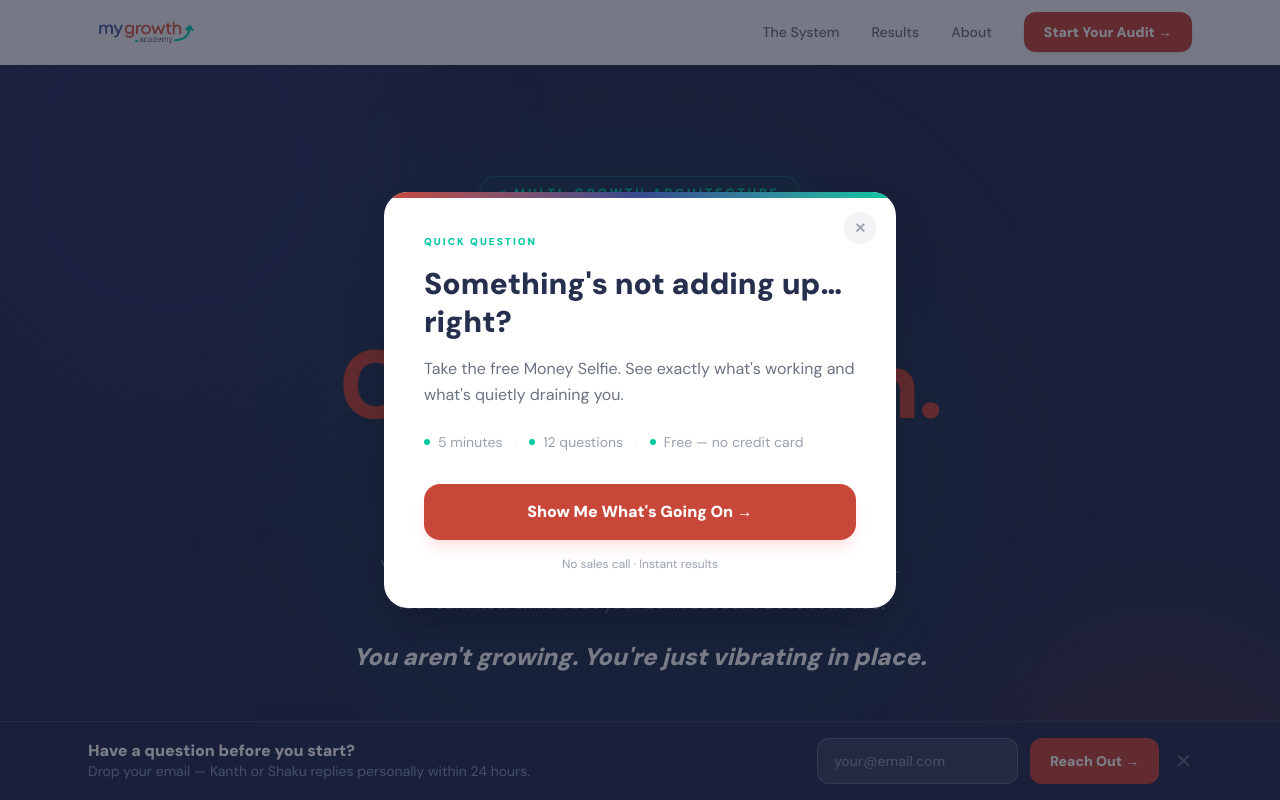
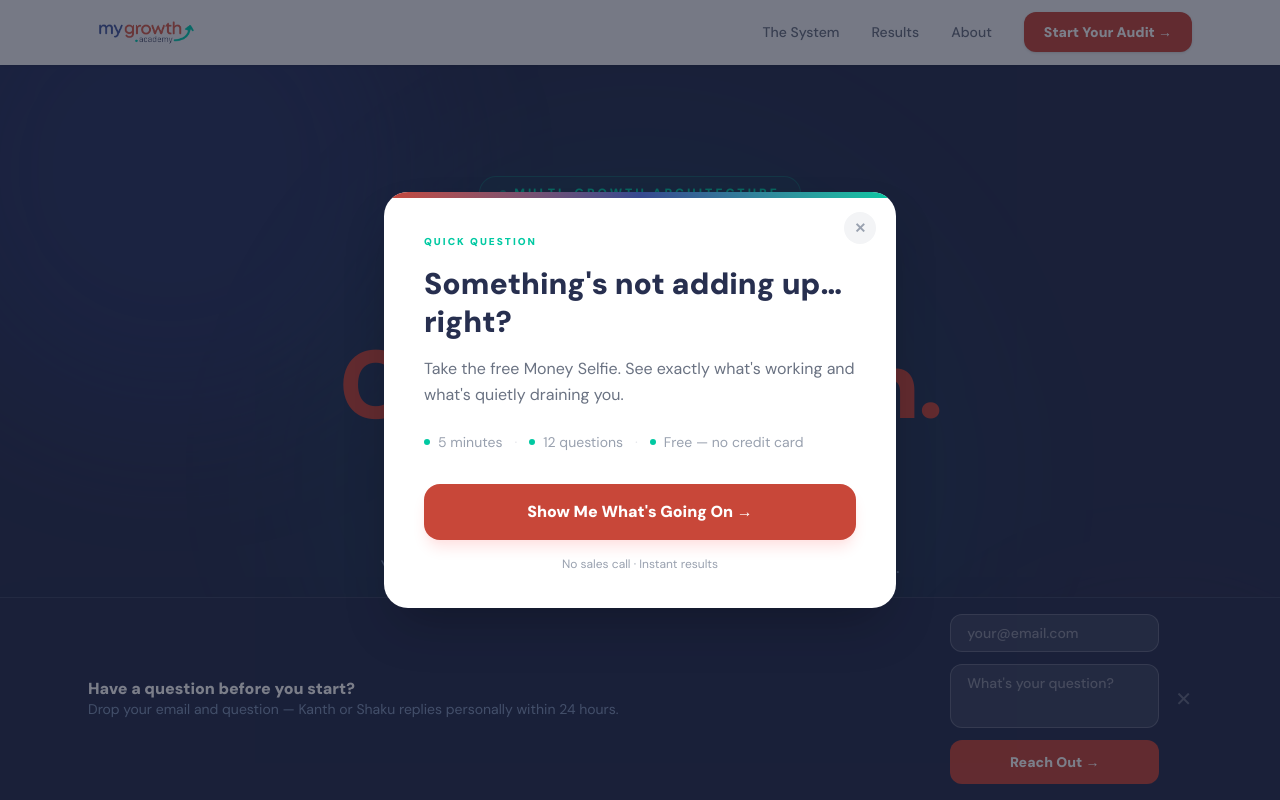
Before and after one commit to mygrowthacademy/mga-landing, a Next.js app: page / in a window 1280 px wide. Shown: the top 800 px of the page. Built offline with nearby package versions, Linux system fonts and the light colour scheme.

Commit message:
Update page.tsx

```diff
--- a/app/page.tsx
+++ b/app/page.tsx
@@ -25,21 +25,22 @@ function FadeIn({ children, className = '', delay = 0 }: { children: React.React
   );
 }
 
-function EmailCapture({ dark = false, source = 'inline' }: { dark?: boolean; source?: string }) {
+function EmailCapture({ dark = false, source = 'inline', inline = false }: { dark?: boolean; source?: string; inline?: boolean }) {
   const [email, setEmail] = useState('');
+  const [message, setMessage] = useState('');
   const [status, setStatus] = useState<'idle' | 'loading' | 'success' | 'error'>('idle');
 
   const handleSubmit = async (e: React.FormEvent) => {
     e.preventDefault();
-    if (!email) return;
+    if (!email || !message) return;
     setStatus('loading');
     try {
       const res = await fetch('https://formspree.io/f/mqenvezd', {
         method: 'POST',
         headers: { 'Content-Type': 'application/json', 'Accept': 'application/json' },
-        body: JSON.stringify({ email, source, _replyto: email }),
+        body: JSON.stringify({ email, message, source, _replyto: email }),
       });
-      if (res.ok) { setStatus('success'); setEmail(''); }
+      if (res.ok) { setStatus('success'); setEmail(''); setMessage(''); }
       else setStatus('error');
     } catch { setStatus('error'); }
   };
@@ -57,18 +58,53 @@ function EmailCapture({ dark = false, source = 'inline' }: { dark?: boolean; sou
     );
   }
 
+  if (inline) {
+    return (
+      <form onSubmit={handleSubmit} className="w-full max-w-md mx-auto space-y-3">
+        <input
+          type="email" value={email} onChange={(e) => setEmail(e.target.value)}
+          placeholder="your@email.com" required
+          className={`w-full px-4 py-3 rounded-xl border text-sm font-medium outline-none transition-all
+            ${dark
+              ? 'bg-white/10 border-white/20 text-white placeholder-white/40 focus:border-[#00C9A2]'
+              : 'bg-white border-gray-200 text-gray-900 placeholder-gray-400 focus:border-[#36488F]'}`}
+        />
+        <textarea
+          value={message} onChange={(e) => setMessage(e.target.value)}
+          placeholder="What's your question?" required
+          className={`w-full px-4 py-3 rounded-xl border text-sm font-medium outline-none transition-all resize-none h-24
+            ${dark
+              ? 'bg-white/10 border-white/20 text-white placeholder-white/40 focus:border-[#00C9A2]'
+              : 'bg-white border-gray-200 text-gray-900 placeholder-gray-400 focus:border-[#36488F]'}`}
+        />
+        <button type="submit" disabled={status === 'loading'}
+          className="w-full bg-[#C84739] hover:bg-[#A63A2F] text-white font-black px-5 py-3 rounded-xl transition-all text-sm disabled:opacity-60 hover:scale-105">
+          {status === 'loading' ? '...' : 'Reach Out →'}
+        </button>
+      </form>
+    );
+  }
+
   return (
-    <form onSubmit={handleSubmit} className="flex gap-3 w-full max-w-md">
+    <form onSubmit={handleSubmit} className="flex flex-col gap-3 w-full max-w-md">
       <input
         type="email" value={email} onChange={(e) => setEmail(e.target.value)}
         placeholder="your@email.com" required
-        className={`flex-1 px-4 py-3 rounded-xl border text-sm font-medium outline-none transition-all
+        className={`px-4 py-2 rounded-xl border text-sm font-medium outline-none transition-all
+          ${dark
+            ? 'bg-white/10 border-white/20 text-white placeholder-white/40 focus:border-[#00C9A2]'
+            : 'bg-white border-gray-200 text-gray-900 placeholder-gray-400 focus:border-[#36488F]'}`}
+      />
+      <textarea
+        value={message} onChange={(e) => setMessage(e.target.value)}
+        placeholder="What's your question?" required
+        className={`px-4 py-2 rounded-xl border text-sm font-medium outline-none transition-all resize-none h-16
           ${dark
             ? 'bg-white/10 border-white/20 text-white placeholder-white/40 focus:border-[#00C9A2]'
             : 'bg-white border-gray-200 text-gray-900 placeholder-gray-400 focus:border-[#36488F]'}`}
       />
       <button type="submit" disabled={status === 'loading'}
-        className="bg-[#C84739] hover:bg-[#A63A2F] text-white font-black px-5 py-3 rounded-xl transition-all text-sm whitespace-nowrap disabled:opacity-60 hover:scale-105">
+        className="bg-[#C84739] hover:bg-[#A63A2F] text-white font-black px-5 py-3 rounded-xl transition-all text-sm disabled:opacity-60 hover:scale-105">
         {status === 'loading' ? '...' : 'Reach Out →'}
       </button>
     </form>
@@ -100,7 +136,7 @@ export default function Home() {
           <div className="max-w-6xl mx-auto px-6 py-4 flex flex-col sm:flex-row items-center justify-between gap-4">
             <div className="flex-1 min-w-0">
               <p className="text-white font-black text-base leading-tight">Have a question before you start?</p>
-              <p className="text-blue-200/60 text-sm">Drop your email — Kanth or Shaku replies personally within 24 hours.</p>
+              <p className="text-blue-200/60 text-sm">Drop your email and question — Kanth or Shaku replies personally within 24 hours.</p>
             </div>
             <div className="flex items-center gap-3 w-full sm:w-auto">
               <EmailCapture dark source="sticky-bar" />
@@ -416,10 +452,10 @@ export default function Home() {
             <div className="text-xs font-black tracking-[0.2em] text-[#00C9A2] mb-4">GOT A QUESTION?</div>
             <h2 className="text-4xl md:text-5xl font-black text-white leading-tight mb-4">Not sure if this is for you?</h2>
             <p className="text-blue-200/60 text-xl mb-10 leading-relaxed">
-              Drop your email. Kanth or Shaku will personally reply within 24 hours — no automation, no assistant.
+              Drop your email and question. Kanth or Shaku will personally reply within 24 hours — no automation, no assistant.
             </p>
             <div className="flex justify-center mb-6">
-              <EmailCapture dark source="inline-section" />
+              <EmailCapture dark source="inline-section" inline={true} />
             </div>
             <p className="text-blue-300/30 text-sm">No spam. No list. Just a real reply from a real person.</p>
           </FadeIn>
```
